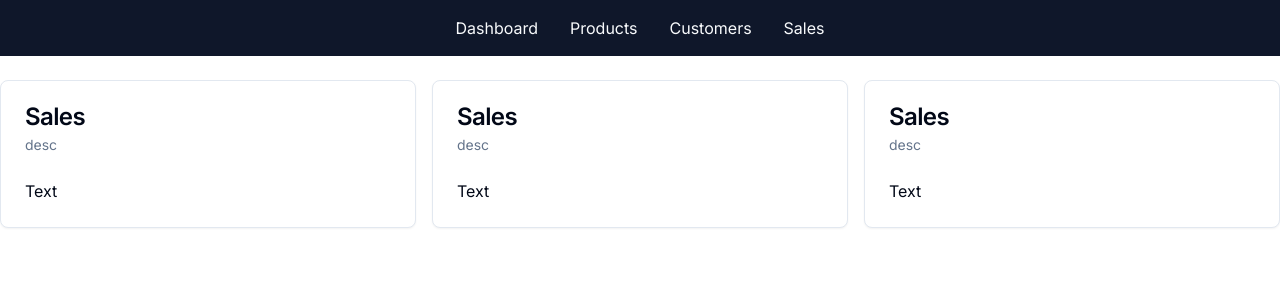
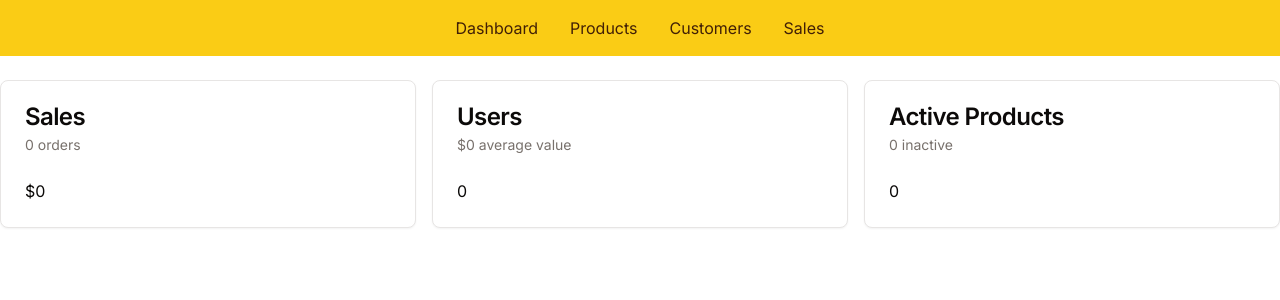
Before and after one commit to parham-devdocs/E-commerce-Next, a Next.js app: page /admin in a window 1280 px wide. Shown: the top 300 px of the page. Built offline with nearby package versions, Linux system fonts and the light colour scheme; no server answers; the database is empty.

Commit message:
theme chnaged to yellow and prisma set up

```diff
--- a/app/admin/page.tsx
+++ b/app/admin/page.tsx
@@ -1,35 +1,83 @@
 import { Card, CardHeader,CardDescription,CardContent, CardTitle } from "@/components/ui/card";
+import prisma from "@/db/db";
+import { formatNumber } from "@/lib/formatters";
+import { formatCurrency } from './../../lib/formatters';
+async function getSalesData() {
+  const data = await prisma.order.aggregate({
+    _sum: { pricePaidInCents: true },
+    _count: true,
+  });
+  return {
+    amount: (data._sum.pricePaidInCents || 0) / 100,
+    numberOfSales: data._count,
+  };
+}
+async function getUsersData() {
+  const [userCount,orderData] =await Promise.all([
+  prisma.user.count(),
 
-export default function AdminDashboard() {
+    prisma.order.aggregate({
+      _sum:{pricePaidInCents:true}
+    })
+  ])
+  return{
+    userCount,
+    averageValuePerUser:userCount===0 ? 0 : (orderData._sum.pricePaidInCents || 0)/100
+  }
+}
+async function getProductsData() {
+ const [activeCount,inactiveCount]= await Promise.all([
+   await prisma.product.count({where:{isAvailableForPurchase:true}}),
+   await prisma.product.count({where:{isAvailableForPurchase:false}})
+
+ ])
+  return{activeCount,inactiveCount}
+}
+type DashboardCardProps = {
+  title: string;
+  subtitle: string ;
+  body: string
+};
+
+export default async function AdminDashboard() {
+  const [SalesData,UsersData,productData] =await Promise.all([
+    getSalesData(),
+    getUsersData(),
+    getProductsData()
+])
   return (
     <div className=" grid grid-cols-1 md:grid-cols-2 lg:grid-cols-3 gap-4">
-      <Card>
-        <CardHeader>
-          <CardTitle>Sales</CardTitle>
-          <CardDescription>desc</CardDescription>
-        </CardHeader>
-        <CardContent>
-          <p>Text</p>
-        </CardContent>
-      </Card>
-      <Card>
-        <CardHeader>
-          <CardTitle>Sales</CardTitle>
-          <CardDescription>desc</CardDescription>
-        </CardHeader>
-        <CardContent>
-          <p>Text</p>
-        </CardContent>
-      </Card>
-      <Card>
-        <CardHeader>
-          <CardTitle>Sales</CardTitle>
-          <CardDescription>desc</CardDescription>
-        </CardHeader>
-        <CardContent>
-          <p>Text</p>
-        </CardContent>
-      </Card>
+      <DashboardCard
+        title="Sales"
+        subtitle={`${formatNumber(SalesData.numberOfSales)} orders`}
+        body={formatCurrency(SalesData.amount)}
+      />
+      <DashboardCard
+        title="Users"
+        subtitle={`${formatCurrency(
+          UsersData.averageValuePerUser
+        )} average value`}
+        body={formatNumber(UsersData.userCount)}
+      />
+      <DashboardCard
+        title="Active Products"
+        subtitle={`${formatNumber(
+          productData.inactiveCount
+        )} inactive`}
+        body={formatNumber(productData.activeCount)}
+      />
     </div>
   );
 }
+
+function DashboardCard({title,subtitle,body}:DashboardCardProps) {
+  return  <Card>
+      <CardHeader>
+        <CardTitle>{title }</CardTitle>
+        <CardDescription>{ subtitle } </CardDescription>
+      </CardHeader>
+      <CardContent>
+        <p>{ body}</p>
+      </CardContent>
+    </Card>;
+}
--- a/app/globals.css
+++ b/app/globals.css
@@ -26,54 +26,57 @@ body {
   }
 }
 
+
+
 @layer base {
   :root {
     --background: 0 0% 100%;
-    --foreground: 222.2 84% 4.9%;
+    --foreground: 20 14.3% 4.1%;
     --card: 0 0% 100%;
-    --card-foreground: 222.2 84% 4.9%;
+    --card-foreground: 20 14.3% 4.1%;
     --popover: 0 0% 100%;
-    --popover-foreground: 222.2 84% 4.9%;
-    --primary: 222.2 47.4% 11.2%;
-    --primary-foreground: 210 40% 98%;
-    --secondary: 210 40% 96.1%;
-    --secondary-foreground: 222.2 47.4% 11.2%;
-    --muted: 210 40% 96.1%;
-    --muted-foreground: 215.4 16.3% 46.9%;
-    --accent: 210 40% 96.1%;
-    --accent-foreground: 222.2 47.4% 11.2%;
+    --popover-foreground: 20 14.3% 4.1%;
+    --primary: 47.9 95.8% 53.1%;
+    --primary-foreground: 26 83.3% 14.1%;
+    --secondary: 60 4.8% 95.9%;
+    --secondary-foreground: 24 9.8% 10%;
+    --muted: 60 4.8% 95.9%;
+    --muted-foreground: 25 5.3% 44.7%;
+    --accent: 60 4.8% 95.9%;
+    --accent-foreground: 24 9.8% 10%;
     --destructive: 0 84.2% 60.2%;
-    --destructive-foreground: 210 40% 98%;
-    --border: 214.3 31.8% 91.4%;
-    --input: 214.3 31.8% 91.4%;
-    --ring: 222.2 84% 4.9%;
+    --destructive-foreground: 60 9.1% 97.8%;
+    --border: 20 5.9% 90%;
+    --input: 20 5.9% 90%;
+    --ring: 20 14.3% 4.1%;
+    --radius: 0.5rem;
     --chart-1: 12 76% 61%;
     --chart-2: 173 58% 39%;
     --chart-3: 197 37% 24%;
     --chart-4: 43 74% 66%;
     --chart-5: 27 87% 67%;
-    --radius: 0.5rem;
   }
+
   .dark {
-    --background: 222.2 84% 4.9%;
-    --foreground: 210 40% 98%;
-    --card: 222.2 84% 4.9%;
-    --card-foreground: 210 40% 98%;
-    --popover: 222.2 84% 4.9%;
-    --popover-foreground: 210 40% 98%;
-    --primary: 210 40% 98%;
-    --primary-foreground: 222.2 47.4% 11.2%;
-    --secondary: 217.2 32.6% 17.5%;
-    --secondary-foreground: 210 40% 98%;
-    --muted: 217.2 32.6% 17.5%;
-    --muted-foreground: 215 20.2% 65.1%;
-    --accent: 217.2 32.6% 17.5%;
-    --accent-foreground: 210 40% 98%;
+    --background: 20 14.3% 4.1%;
+    --foreground: 60 9.1% 97.8%;
+    --card: 20 14.3% 4.1%;
+    --card-foreground: 60 9.1% 97.8%;
+    --popover: 20 14.3% 4.1%;
+    --popover-foreground: 60 9.1% 97.8%;
+    --primary: 47.9 95.8% 53.1%;
+    --primary-foreground: 26 83.3% 14.1%;
+    --secondary: 12 6.5% 15.1%;
+    --secondary-foreground: 60 9.1% 97.8%;
+    --muted: 12 6.5% 15.1%;
+    --muted-foreground: 24 5.4% 63.9%;
+    --accent: 12 6.5% 15.1%;
+    --accent-foreground: 60 9.1% 97.8%;
     --destructive: 0 62.8% 30.6%;
-    --destructive-foreground: 210 40% 98%;
-    --border: 217.2 32.6% 17.5%;
-    --input: 217.2 32.6% 17.5%;
-    --ring: 212.7 26.8% 83.9%;
+    --destructive-foreground: 60 9.1% 97.8%;
+    --border: 12 6.5% 15.1%;
+    --input: 12 6.5% 15.1%;
+    --ring: 35.5 91.7% 32.9%;
     --chart-1: 220 70% 50%;
     --chart-2: 160 60% 45%;
     --chart-3: 30 80% 55%;
@@ -81,6 +84,8 @@ body {
     --chart-5: 340 75% 55%;
   }
 }
+
+
 
 @layer base {
   * {
--- /dev/null
+++ b/db/db.ts
@@ -0,0 +1,17 @@
+
+
+import { PrismaClient } from "@prisma/client";
+
+const prismaClientSingleton = () => {
+  return new PrismaClient();
+};
+
+declare const globalThis: {
+  prismaGlobal: ReturnType<typeof prismaClientSingleton>;
+} & typeof global;
+
+const prisma = globalThis.prismaGlobal ?? prismaClientSingleton();
+
+export default prisma;
+
+if (process.env.NODE_ENV !== "production") globalThis.prismaGlobal = prisma;
--- /dev/null
+++ b/lib/formatters.ts
@@ -0,0 +1,16 @@
+const CURRENCY_FORMATTER = new Intl.NumberFormat("eu-US", {
+    currency: "USD",
+    style: "currency",
+    minimumFractionDigits:0
+})
+
+
+export function formatCurrency(amount:number) {
+    return CURRENCY_FORMATTER.format(amount)
+}
+
+const Number_FORMATTER = new Intl.NumberFormat("eu-US");
+
+export function formatNumber(number:number) {
+    return Number_FORMATTER.format(number)
+}
```
